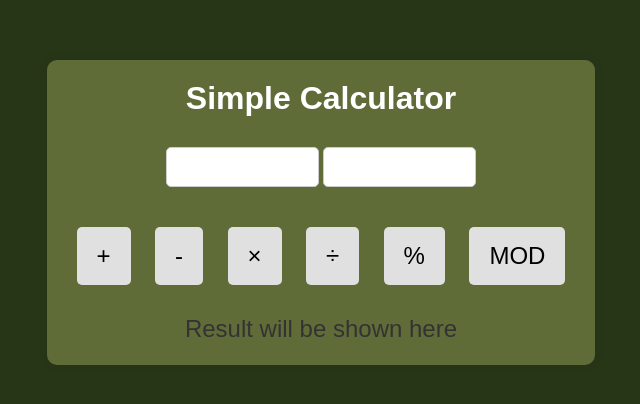
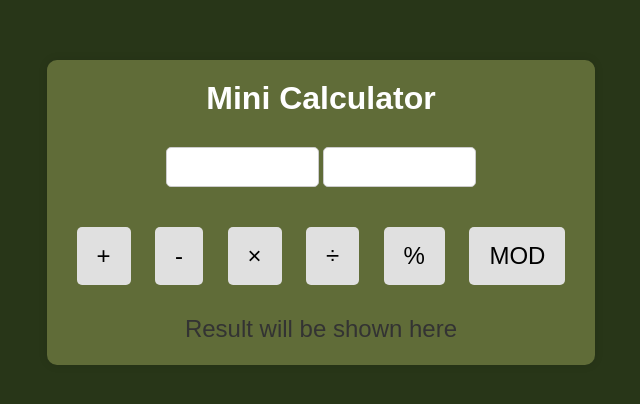
Before and after one commit to MuddyEx/Mini-Calculator, a plain HTML site: page index.html in a window 1280 px wide. Shown: the part 188-592 px from the top of the page, without its empty margins (319-959 px from the left). Drawn offline with Linux system fonts and the light colour scheme.

Commit message:
upadted v

```diff
--- a/index.html
+++ b/index.html
@@ -11,7 +11,7 @@
     <main>
 
         <div class="calculator">
-            <h1>Simple Calculator</h1>
+            <h1>Mini Calculator</h1>
 
             <!-- Input fields for numbers -->
             <input type="number" id="input1" placeholder="">
--- a/style.css
+++ b/style.css
@@ -35,7 +35,7 @@ input {
     border-radius: 5px;
     text-align: center;
     outline: 0;
-    color: white;
+
 }
 
 .buttons {
```
